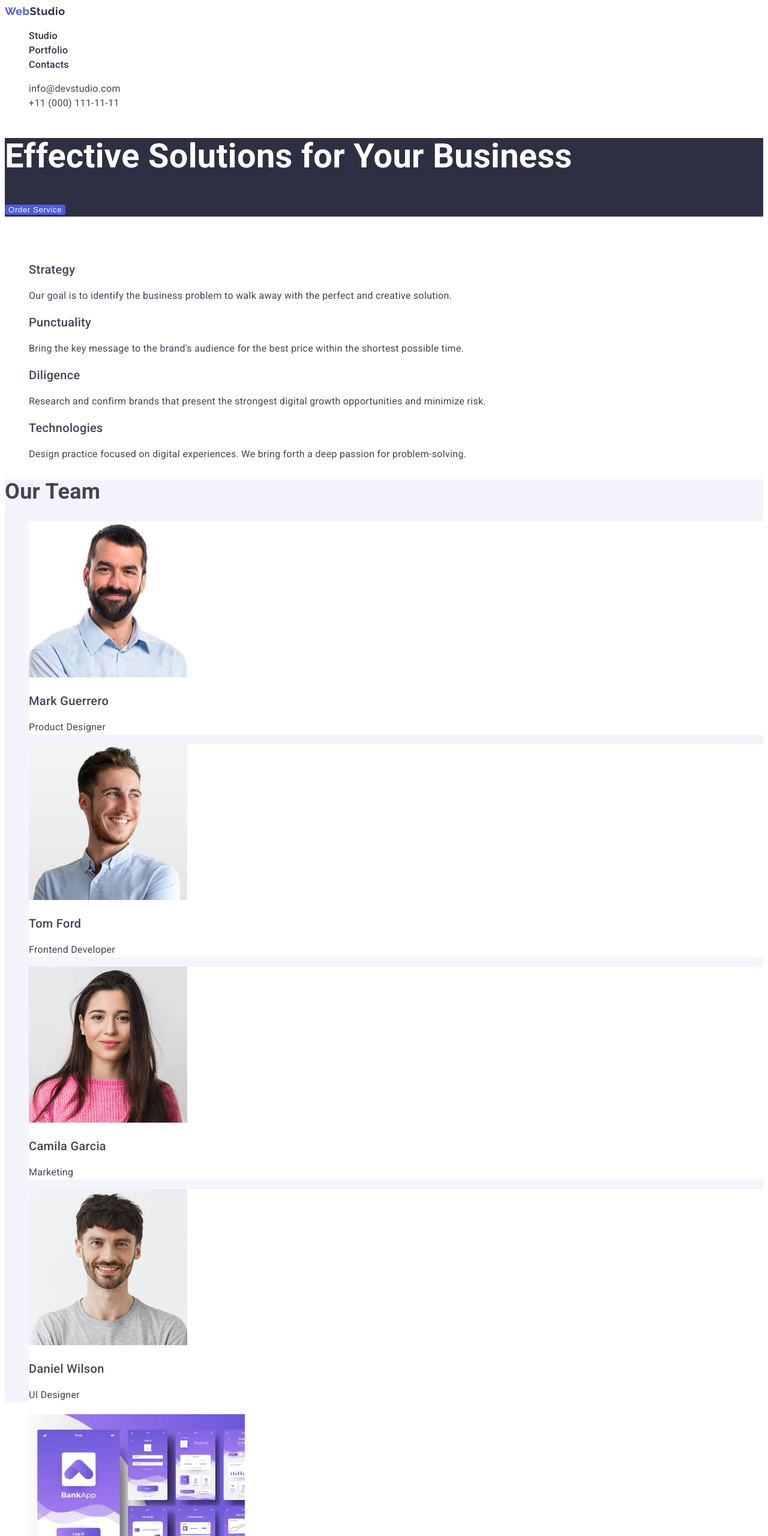
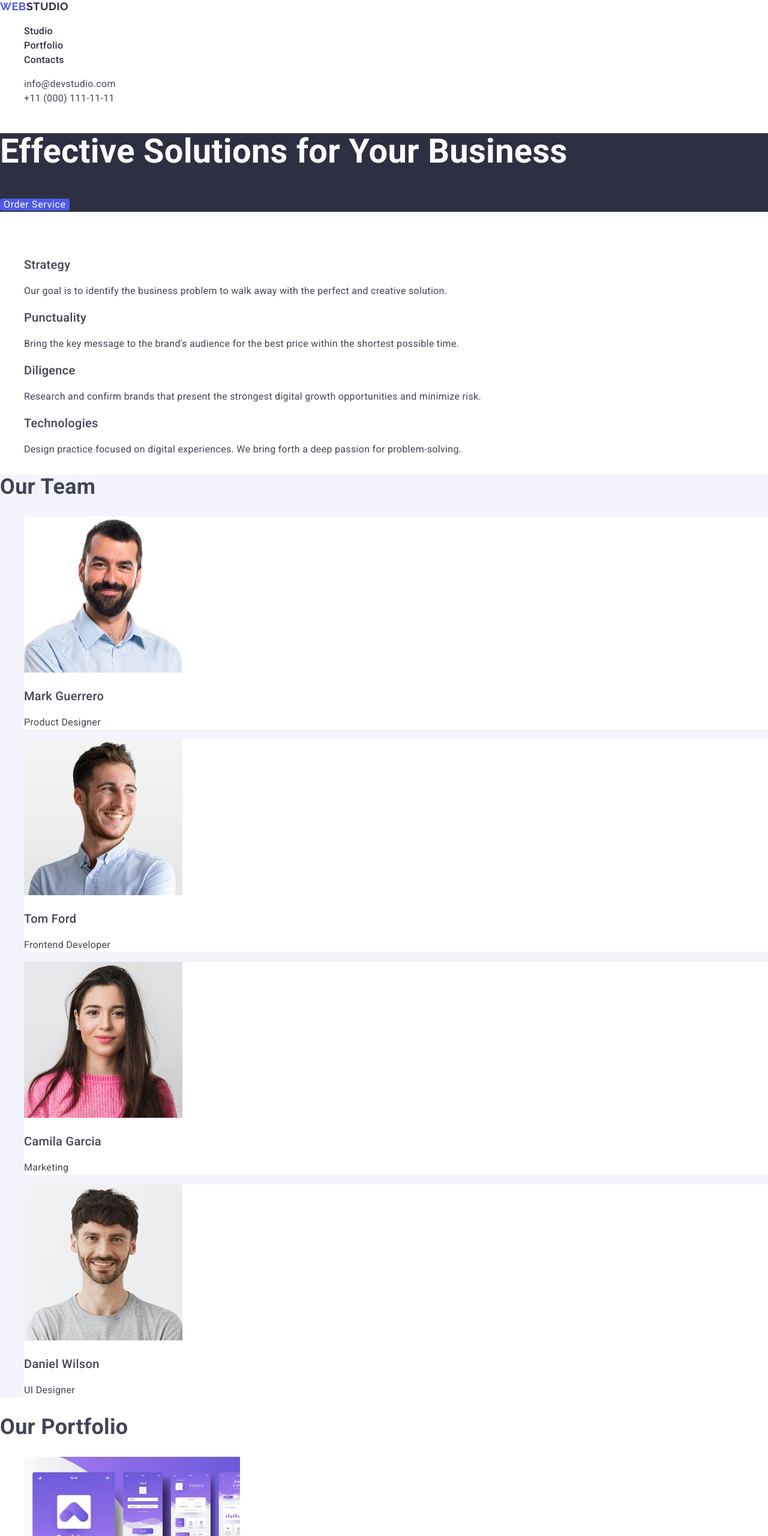
Before and after one commit to bubusic13/goit-markup-hw-012, a plain HTML site: page index.html in a window 1280 px wide. Shown: the top 2560 px of the page at 60% size. Drawn offline with nearby package versions, Linux system fonts and the light colour scheme.

Commit message:
main, header fix

```diff
--- a/сss/styles.css
+++ b/css/styles.css
@@ -17,7 +17,7 @@
 .body {
     background-color: var(--primary-background-cl);
     color: var(--primary-txt-cl);
-    font-family: roboto, arial, helvetica, sans-serif;
+    font-family: Roboto, sans-serif;
     font-size: 16px;
     line-height: calc(24/16);
     letter-spacing: 0.02em;
@@ -29,33 +29,22 @@
 }
 .header-logo-link {
     text-decoration: none;
-    color: var(--secondary-txt-cl);
+    color: var(--primary-brand-cl);
     font-weight: 700;
-    font-family: raleway;
+    font-family: Raleway, sans-serif;
     font-size: 18px;
-    line-height: calc(21/18);
+    line-height: 1.17;
     letter-spacing: 0.03em;
+    text-transform: uppercase;
 }
 .header-logo-part {
-    color: var(--primary-brand-cl);
+    color: var(--secondary-txt-cl);
 }
 
 .nav-list {
     list-style-type: none;
 }
-.nav-link-home {
-    text-decoration: none;
-    font-weight: 500;
-    color: var(--secondary-txt-cl);
-}
 
-.nav-link-home:hover {
-    color: var(--pressed-state-cl);
-}
-.nav-link-home:focus {
-    color: var(--pressed-state-cl);
-    text-decoration: underline;
-}
 .nav-link {
     text-decoration: none;
     font-weight: 500;
@@ -68,12 +57,12 @@
 
 .contacts-list {
     list-style-type: none;
+    font-style: normal;
 }
 
 .contact-link {
     text-decoration: none;
     color: currentColor;
-    font-style: normal;
 }
 
 .contact-link:hover,
@@ -147,7 +136,7 @@
     border-width: 1px;
 }
 
-.porfolio-title {
+.portfolio-title {
     font-size: 36px;
     font-weight: 700;
     line-height: calc(40/36);
--- a/index.html
+++ b/index.html
@@ -5,28 +5,26 @@
     <meta http-equiv="X-UA-Compatible" content="IE=edge" />
     <meta name="viewport" content="width=device-width, initial-scale=1.0" />
     <title>WebStudio</title>
-    <!--
     <link
       href="https://cdn.jsdelivr.net/npm/modern-normalize@1.1.0/modern-normalize.min.css"
       rel="stylesheet"
     />
-    -->
     <link href="https://fonts.googleapis.com" rel="preconnect" />
     <link href="https://fonts.gstatic.com" crossorigin rel="preconnect" />
     <link
       href="https://fonts.googleapis.com/css2?family=Raleway:wght@700&family=Roboto:wght@400;500;700&display=swap"
       rel="stylesheet"
     />
-    <link href="./сss/styles.css" rel="stylesheet" />
+    <link href="./css/styles.css" rel="stylesheet" />
   </head>
   <body class="body">
     <header class="header">
+      <a class="header-logo-link" href="./index.html">
+        Web<span class="header-logo-part">Studio</span>
+      </a>
       <nav class="header-nav">
-        <a class="header-logo-link" href="./index.html">
-          <span class="header-logo-part">Web</span>Studio
-        </a>
         <ul class="nav-list">
-          <li><a class="nav-link-home" href="">Studio</a></li>
+          <li><a class="nav-link" href="./index.html">Studio</a></li>
           <li><a class="nav-link" href="">Portfolio</a></li>
           <li><a class="nav-link" href="">Contacts</a></li>
         </ul>
@@ -138,7 +136,7 @@
         </ul>
       </section>
       <section class="porfolio">
-        <h2 class="portfolio-title"></h2>
+        <h2 class="portfolio-title">Our Portfolio</h2>
         <ul class="portfolio-list">
           <li class="portfolio-card">
             <img
```
